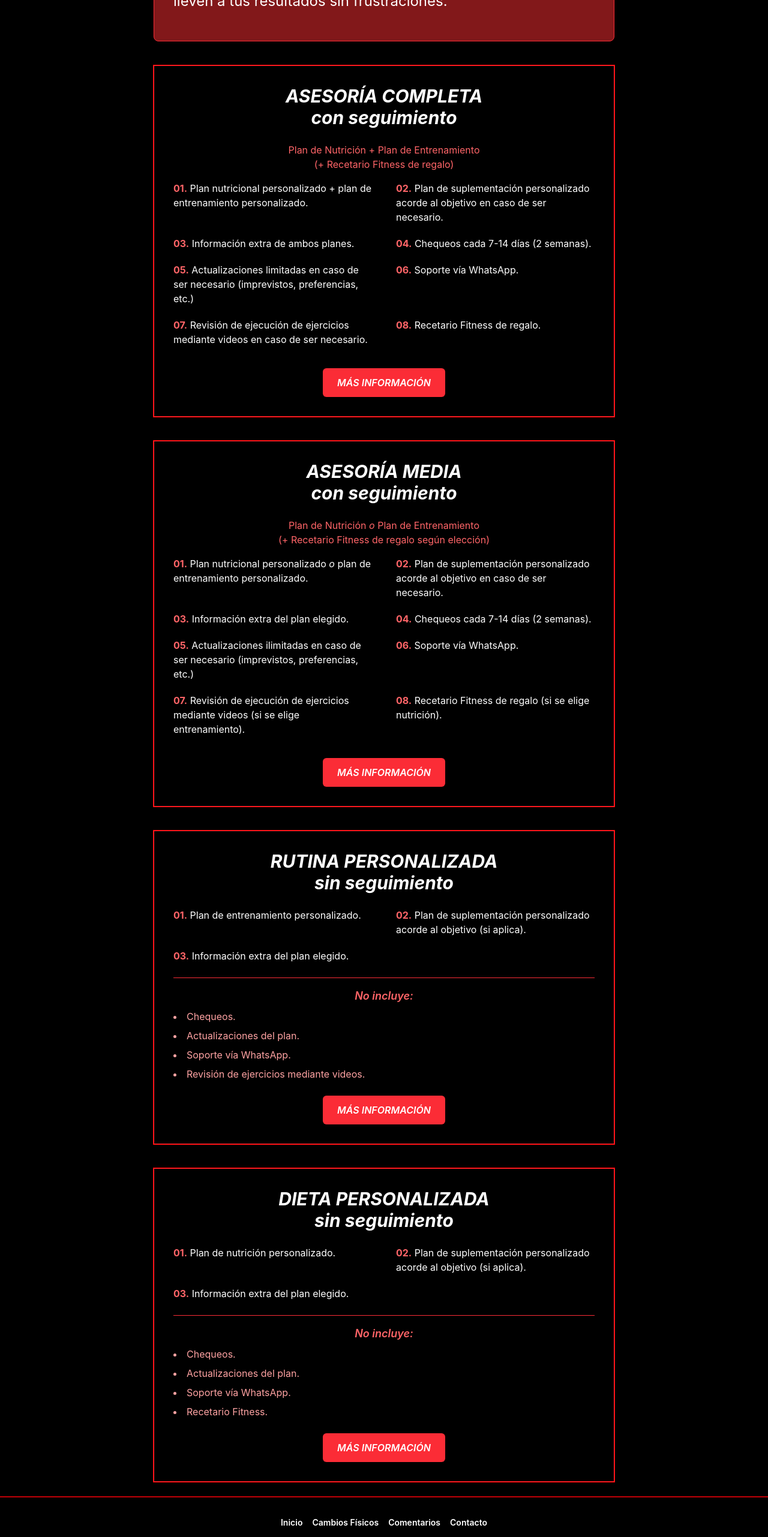
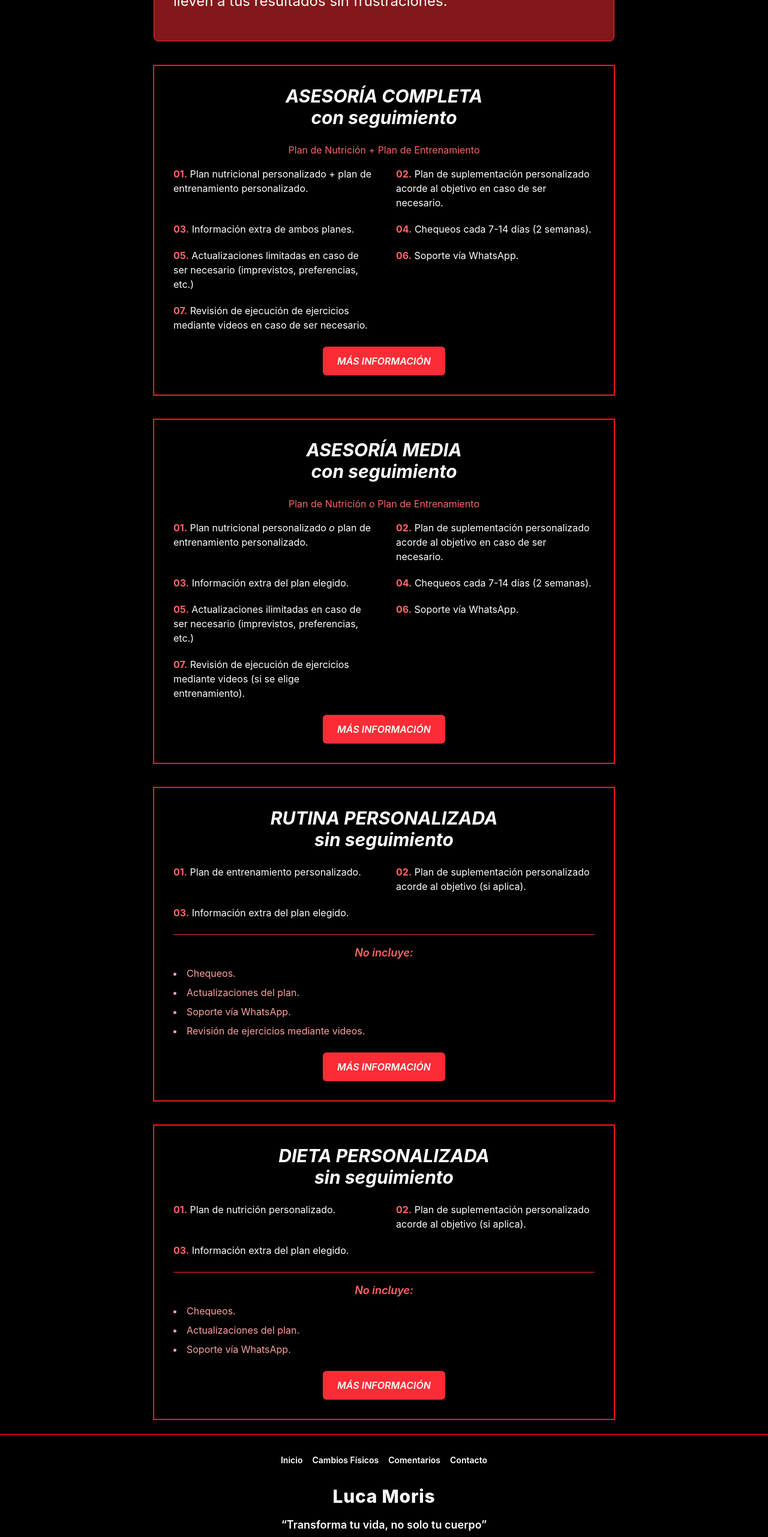
Before and after one commit to MilagrosGuillot/gym-web, a Next.js app: page /asesorias in a window 1280 px wide. Shown: the part 831-3394 px from the top of the page at 60% size. Built offline with nearby package versions, Linux system fonts and the light colour scheme.

Commit message:
se quito la parte del recetario

```diff
--- a/src/app/asesorias/page.tsx
+++ b/src/app/asesorias/page.tsx
@@ -34,7 +34,7 @@ export default function AsesoriasPage() {
         </h2>
         <p className="text-center text-sm md:text-base text-red-400 mb-4">
           Plan de Nutrición + Plan de Entrenamiento<br />
-          (+ Recetario Fitness de regalo)
+
         </p>
         <ul className="list-none space-y-3 text-left text-sm md:text-base grid grid-cols-1 md:grid-cols-2 gap-y-2 gap-x-10">
           <li><span className="text-red-400 font-bold">01.</span> Plan nutricional personalizado + plan de entrenamiento personalizado.</li>
@@ -44,7 +44,6 @@ export default function AsesoriasPage() {
           <li><span className="text-red-400 font-bold">05.</span> Actualizaciones limitadas en caso de ser necesario (imprevistos, preferencias, etc.)</li>
           <li><span className="text-red-400 font-bold">06.</span> Soporte vía WhatsApp.</li>
           <li><span className="text-red-400 font-bold">07.</span> Revisión de ejecución de ejercicios mediante videos en caso de ser necesario.</li>
-          <li><span className="text-red-400 font-bold">08.</span> Recetario Fitness de regalo.</li>
         </ul>
 
         <div className="flex justify-center mt-6">
@@ -61,7 +60,7 @@ export default function AsesoriasPage() {
         </h2>
         <p className="text-center text-sm md:text-base text-red-400 mb-4">
           Plan de Nutrición <span className="italic">o</span> Plan de Entrenamiento<br />
-          (+ Recetario Fitness de regalo según elección)
+
         </p>
         <ul className="list-none space-y-3 text-left text-sm md:text-base grid grid-cols-1 md:grid-cols-2 gap-y-2 gap-x-10">
           <li><span className="text-red-400 font-bold">01.</span> Plan nutricional personalizado <span className="italic">o</span> plan de entrenamiento personalizado.</li>
@@ -71,7 +70,7 @@ export default function AsesoriasPage() {
           <li><span className="text-red-400 font-bold">05.</span> Actualizaciones ilimitadas en caso de ser necesario (imprevistos, preferencias, etc.)</li>
           <li><span className="text-red-400 font-bold">06.</span> Soporte vía WhatsApp.</li>
           <li><span className="text-red-400 font-bold">07.</span> Revisión de ejecución de ejercicios mediante videos (si se elige entrenamiento).</li>
-          <li><span className="text-red-400 font-bold">08.</span> Recetario Fitness de regalo (si se elige nutrición).</li>
+
         </ul>
 
         <div className="flex justify-center mt-6">
@@ -128,7 +127,7 @@ export default function AsesoriasPage() {
             <li>Chequeos.</li>
             <li>Actualizaciones del plan.</li>
             <li>Soporte vía WhatsApp.</li>
-            <li>Recetario Fitness.</li>
+
           </ul>
         </div>
 
--- a/src/data/testimonials.ts
+++ b/src/data/testimonials.ts
@@ -1,8 +1,8 @@
 export interface Testimonial {
   id: number;
   name: string;
-  image: string; // legacy, mantener para compatibilidad
-  images: string[]; // nuevo: puede ser una o dos imágenes
+  image: string;
+  images: string[];
   results: string;
   comment: string;
 }
```
